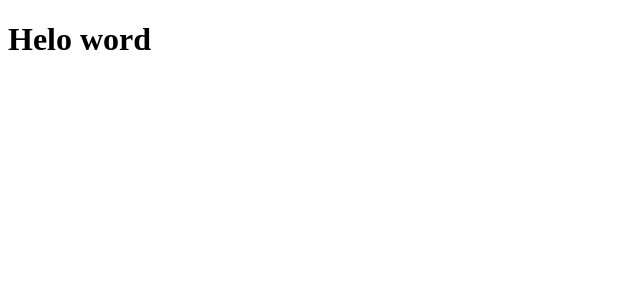
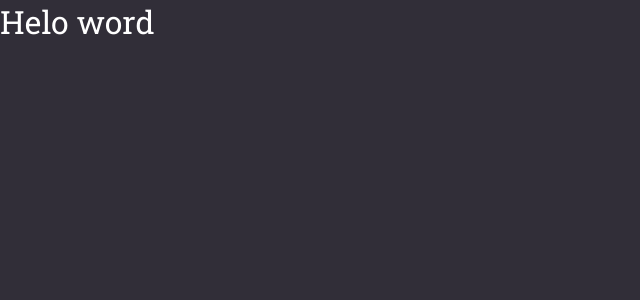
Before and after one commit to jeffcsilva/gobarber-frontend, a React (Create React App) app: page / in a window 1280 px wide. Shown: the top 300 px of the page, without its empty margins (0-640 px from the left). Built offline with nearby package versions, Linux system fonts and the light colour scheme.

Commit message:
global styles and lint fix

```diff
--- a/public/index.html
+++ b/public/index.html
@@ -6,6 +6,9 @@
     <meta name="viewport" content="width=device-width, initial-scale=1" />
     <meta name="theme-color" content="#FF9000" />
     <title>GoBarber</title>
+    <link rel="preconnect" href="https://fonts.googleapis.com" />
+    <link rel="preconnect" href="https://fonts.gstatic.com" crossorigin />
+    <link href="https://fonts.googleapis.com/css2?family=Roboto+Slab:wght@400;600&display=swap" rel="stylesheet" />
   </head>
   <body>
     <noscript>You need to enable JavaScript to run this app.</noscript>
--- a/src/App.tsx
+++ b/src/App.tsx
@@ -1,9 +1,14 @@
-import React from 'react';
+import React from 'react'
+
+import GlobalStyle from './styles/global'
 
 const App: React.FC = () => {
   return (
-    <h1>Helo word</h1>
-  );
+    <>
+      <GlobalStyle />
+      <h1>Helo word</h1>
+    </>
+  )
 }
 
-export default App;
+export default App
--- /dev/null
+++ b/src/styles/global.ts
@@ -0,0 +1,29 @@
+import { createGlobalStyle } from 'styled-components'
+
+export default createGlobalStyle`
+  * {
+    margin: 0;
+    padding: 0;
+    box-sizing: border-box;
+    outline: 0;
+  }
+
+  body {
+    background: #312e38;
+    color: #fff;
+    -webkit-font-smoothing: antialiased;
+  }
+
+  body, input, button {
+    font-family: 'Roboto Slab', serif;
+    font-size: 16px;
+  }
+
+  h1, h2, h3, h4, h5, h6, strong {
+    font-weight: 500;
+  }
+
+  button {
+    cursor: pointer;
+  }
+`
```
Also changed, not shown: package.json (+2 -6 lines), .eslintrc.json, 1 other file (tests, documents, lock files or other folders).
